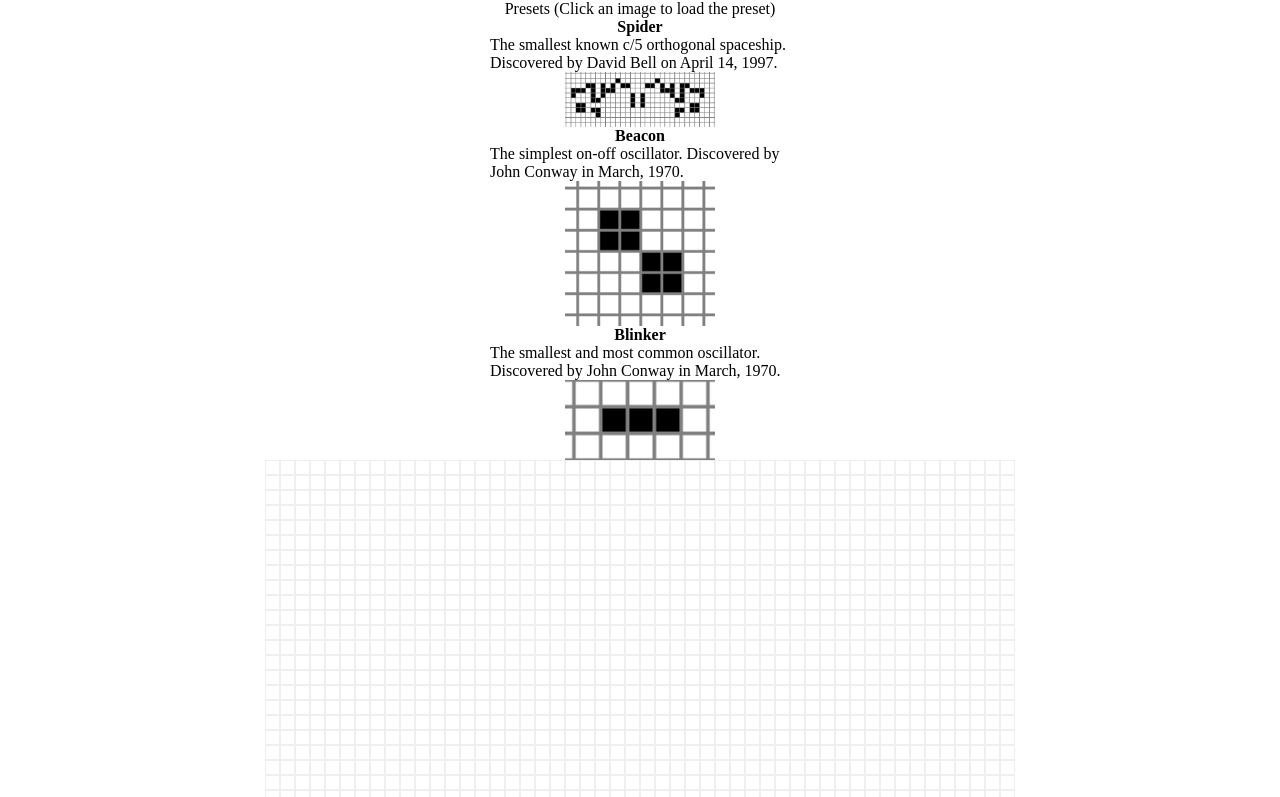
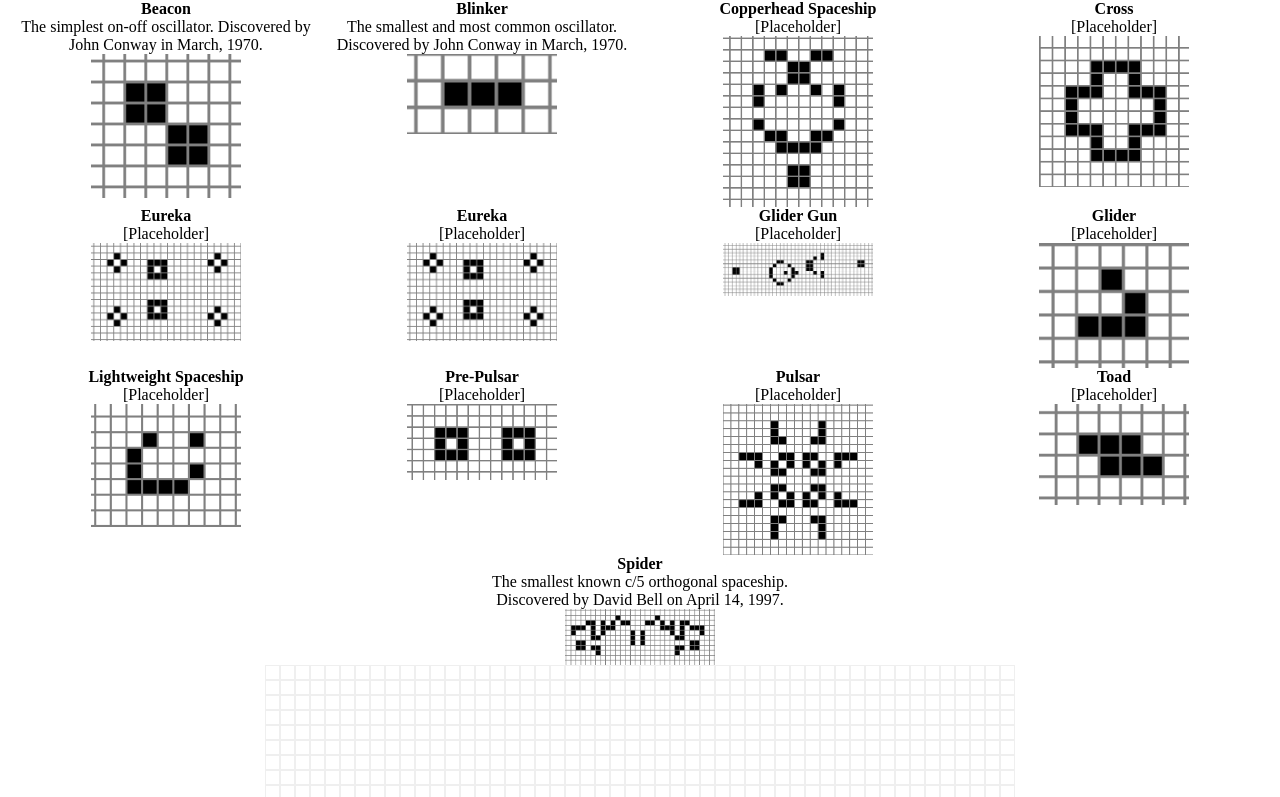
Before and after one commit to BrianCurrie/game-of-life, a plain HTML site: page index.html in a window 1280 px wide. Shown: the top 797 px of the page. Drawn offline with Linux system fonts and the light colour scheme.

Commit message:
Working presets, preset listener/creator functions

```diff
--- a/index.html
+++ b/index.html
@@ -9,17 +9,6 @@
     </head>
     <body>
         <div id="dropdown">
-            <div class="dropdownText">
-                Presets (Click an image to load the preset)
-            </div>
-            <div class="preset">
-                <div class="presetName">Spider</div>
-                <div class="presetDesc">
-                    The smallest known c/5 orthogonal spaceship. Discovered by
-                    David Bell on April 14, 1997.
-                </div>
-                <img id="spider" src="images/spider.png" alt="spider" />
-            </div>
             <div class="preset">
                 <div class="presetName">Beacon</div>
                 <div class="presetDesc">
@@ -35,6 +24,80 @@
                     Conway in March, 1970.
                 </div>
                 <img id="blinker" src="images/blinker.png" alt="blinker" />
+            </div>
+            <div class="preset">
+                <div class="presetName">Copperhead Spaceship</div>
+                <div class="presetDesc">[Placeholder]</div>
+                <img
+                    id="copperhead_spaceship"
+                    src="images/copperhead_spaceship.png"
+                    alt="copperhead spaceship"
+                />
+            </div>
+            <div class="preset">
+                <div class="presetName">Cross</div>
+                <div class="presetDesc">[Placeholder]</div>
+                <img id="cross" src="images/cross.png" alt="cross" />
+            </div>
+            <div class="preset">
+                <div class="presetName">Eureka</div>
+                <div class="presetDesc">[Placeholder]</div>
+                <img id="eureka" src="images/eureka.png" alt="eureka" />
+            </div>
+            <div class="preset">
+                <div class="presetName">Eureka</div>
+                <div class="presetDesc">[Placeholder]</div>
+                <img id="eureka" src="images/eureka.png" alt="eureka" />
+            </div>
+            <div class="preset">
+                <div class="presetName">Glider Gun</div>
+                <div class="presetDesc">[Placeholder]</div>
+                <img
+                    id="glider_gun"
+                    src="images/glider_gun.png"
+                    alt="glider gun"
+                />
+            </div>
+            <div class="preset">
+                <div class="presetName">Glider</div>
+                <div class="presetDesc">[Placeholder]</div>
+                <img id="glider" src="images/glider.png" alt="glider" />
+            </div>
+            <div class="preset">
+                <div class="presetName">Lightweight Spaceship</div>
+                <div class="presetDesc">[Placeholder]</div>
+                <img
+                    id="lw_spaceship"
+                    src="images/lw_spaceship.png"
+                    alt="lightweight spaceship"
+                />
+            </div>
+            <div class="preset">
+                <div class="presetName">Pre-Pulsar</div>
+                <div class="presetDesc">[Placeholder]</div>
+                <img
+                    id="pre_pulsar"
+                    src="images/pre_pulsar.png"
+                    alt="pre-pulsar"
+                />
+            </div>
+            <div class="preset">
+                <div class="presetName">Pulsar</div>
+                <div class="presetDesc">[Placeholder]</div>
+                <img id="pulsar" src="images/pulsar.png" alt="pulsar" />
+            </div>
+            <div class="preset">
+                <div class="presetName">Toad</div>
+                <div class="presetDesc">[Placeholder]</div>
+                <img id="toad" src="images/toad.png" alt="toad" />
+            </div>
+            <div class="preset">
+                <div class="presetName">Spider</div>
+                <div class="presetDesc">
+                    The smallest known c/5 orthogonal spaceship. Discovered by
+                    David Bell on April 14, 1997.
+                </div>
+                <img id="spider" src="images/spider.png" alt="spider" />
             </div>
         </div>
         <div id="container"></div>
@@ -60,7 +123,7 @@
                 <div id="generations">Generation 0</div>
             </div>
         </div>
+        <script src="presets.js"></script>
         <script src="scripts.js"></script>
-        <script src="presets.js"></script>
     </body>
 </html>
--- a/scripts.js
+++ b/scripts.js
@@ -49,17 +49,18 @@ document.getElementById("clear").addEventListener("click", () => {
 
 /***********************
 
-    Presets section [Break these down into functions so we aren't repeating code.]
+    Presets section
 
 ************************/
 
-document.getElementById("spider").addEventListener("click", () => {
+function presetListener(preset) {
+    document.getElementById(preset).addEventListener("click", () => {
         clearInterval(simRunning);
         document.getElementById("play").disabled = false;
 
         // Using JSON parse and stringify to dupicate arrays instead of passing pointers arround
-    currentArray = JSON.parse(JSON.stringify(presets.spider));
-    newArray = JSON.parse(JSON.stringify(presets.spider));
+        currentArray = JSON.parse(JSON.stringify(presets[preset]));
+        newArray = JSON.parse(JSON.stringify(presets[preset]));
         displayGrid();
 
         generationCounter = 0;
@@ -67,36 +68,15 @@ document.getElementById("spider").addEventListener("click", () => {
             "generations"
         ).innerHTML = `Generation ${generationCounter}`;
     });
+}
 
-document.getElementById("beacon").addEventListener("click", () => {
-    clearInterval(simRunning);
-    document.getElementById("play").disabled = false;
+function createPresetListeners() {
+    for (let preset in presets) {
+        presetListener(preset);
+    }
+}
 
-    // Using JSON parse and stringify to dupicate arrays instead of passing pointers arround
-    currentArray = JSON.parse(JSON.stringify(presets.beacon));
-    newArray = JSON.parse(JSON.stringify(presets.beacon));
-    displayGrid();
-
-    generationCounter = 0;
-    document.getElementById(
-        "generations"
-    ).innerHTML = `Generation ${generationCounter}`;
-});
-
-document.getElementById("blinker").addEventListener("click", () => {
-    clearInterval(simRunning);
-    document.getElementById("play").disabled = false;
-
-    // Using JSON parse and stringify to dupicate arrays instead of passing pointers arround
-    currentArray = JSON.parse(JSON.stringify(presets.blinker));
-    newArray = JSON.parse(JSON.stringify(presets.blinker));
-    displayGrid();
-
-    generationCounter = 0;
-    document.getElementById(
-        "generations"
-    ).innerHTML = `Generation ${generationCounter}`;
-});
+createPresetListeners();
 
 /******************************
 
--- a/style.css
+++ b/style.css
@@ -10,14 +10,15 @@ body {
 
 #dropdown {
     display: flex;
-    flex-direction: column;
-    align-items: center;
+    justify-content: space-evenly;
+    flex-wrap: wrap;
 }
 
 #dropdown .preset {
     display: flex;
     flex-direction: column;
     align-items: center;
+    text-align: center;
     width: 300px;
 }
 
```
Lines whose indentation alone changed are shown as unchanged.
